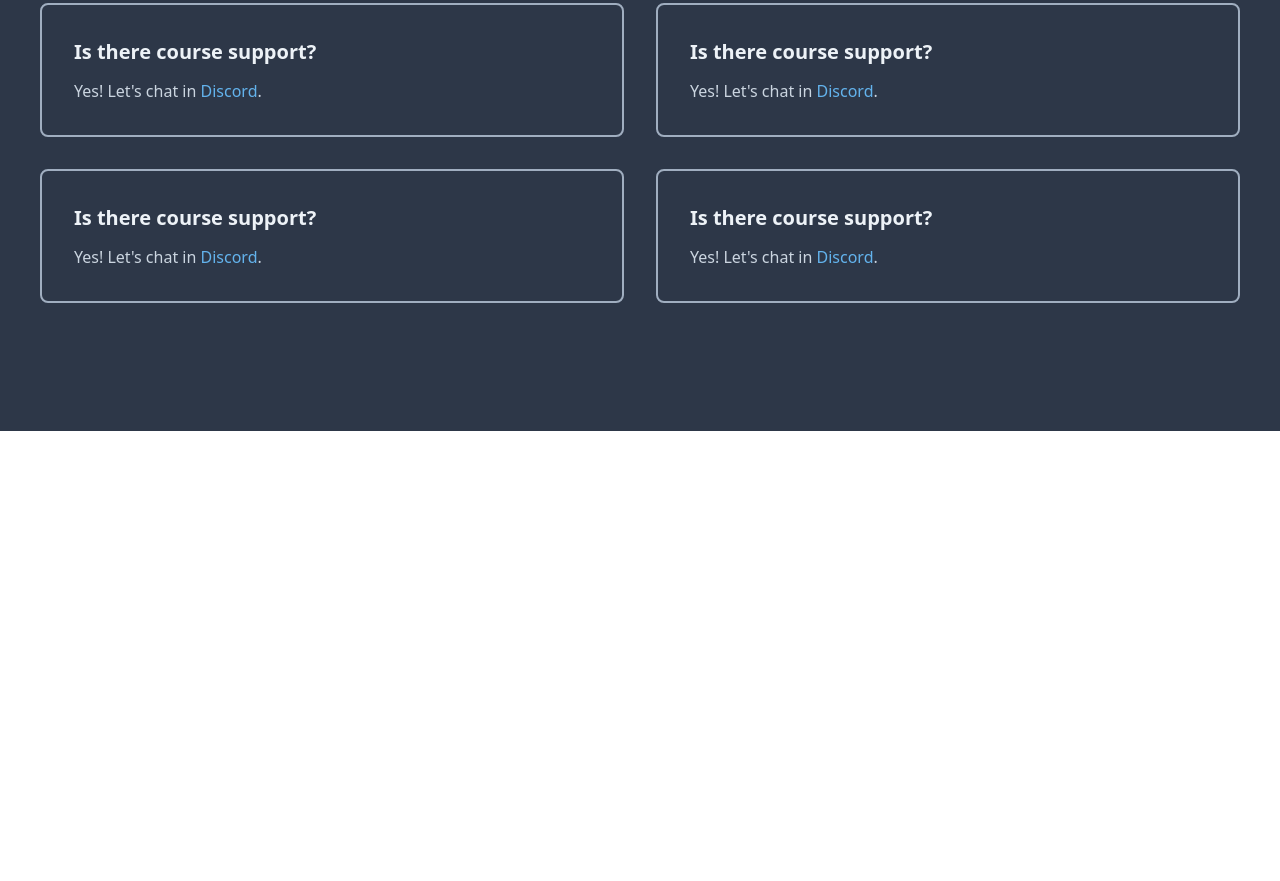
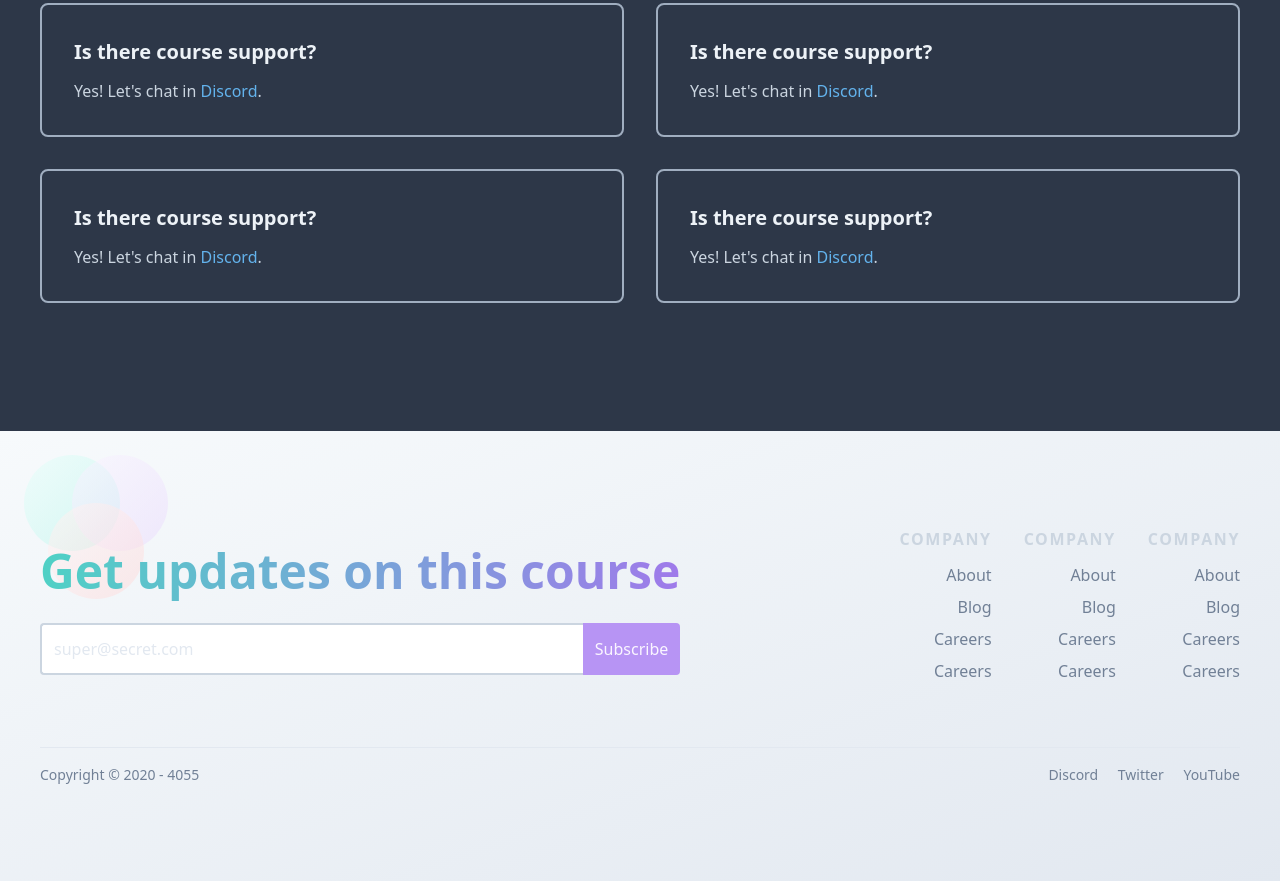
Before and after one commit to bishopTech/beginner-tailwind, a website built with Parcel: page src/index.html in a window 1280 px wide. Shown: the part 5055-5936 px from the top of the page. Before the commit the page ends 5486 px from the top, so only its background shows below. Built offline with nearby package versions, Linux system fonts and the light colour scheme.

Commit message:
completed footer

```diff
--- a/src/index.html
+++ b/src/index.html
@@ -426,6 +426,73 @@
     <!-- footer / newsletter -->
     <!-- === === === === === === === === === === === -->
 
+    <div class="relative py-24 text-gray-600 bg-gradient-to-br from-gray-100 to-gray-300">
+
+      <!-- circles -->
+      <div class="absolute top-0 left-0 transform translate-x-6 translate-y-6">
+        <div class="absolute w-24 h-24 rounded-full opacity-50 bg-gradient-to-br from-teal-100 to-teal-200"></div>
+        <div class="absolute w-24 h-24 ml-12 rounded-full opacity-50 bg-gradient-to-br from-purple-100 to-purple-200">
+        </div>
+        <div class="absolute w-24 h-24 mt-12 ml-6 rounded-full opacity-50 bg-gradient-to-br from-red-100 to-red-200">
+        </div>
+      </div>
+
+      <div class="container relative px-10 mx-auto">
+
+        <!-- top footer -->
+        <div class="justify-between space-y-12 lg:flex lg:space-y-0">
+          <!-- newsletter -->
+          <div class="flex flex-col justify-center">
+            <h4
+              class="mb-4 text-2xl font-bold text-transparent lg:text-5xl bg-clip-text bg-gradient-to-r from-teal-400 to-purple-500">
+              Get updates on this course</h4>
+            <form action="" method="POST" class="flex">
+              <input type="email" name="email" placeholder="super@secret.com"
+                class="w-full p-3 placeholder-gray-300 border-2 border-r-0 border-gray-400 rounded-l outline-none focus:border-purple-400" />
+              <button class="p-3 text-purple-100 bg-purple-400 rounded-r">Subscribe</button>
+            </form>
+          </div>
+          <!-- links -->
+          <div class="space-y-8 text-center lg:text-right md:flex md:justify-center md:space-x-8 md:space-y-0">
+            <div class="space-y-2">
+              <p class="mb-3 font-bold tracking-widest text-gray-400 uppercase">Company</p>
+              <a href="#" class="block hover:text-gray-800 hover:underline">About</a>
+              <a href="#" class="block hover:text-gray-800 hover:underline">Blog</a>
+              <a href="#" class="block hover:text-gray-800 hover:underline">Careers</a>
+              <a href="#" class="block hover:text-gray-800 hover:underline">Careers</a>
+            </div>
+            <div class="space-y-2">
+              <p class="mb-3 font-bold tracking-widest text-gray-400 uppercase">Company</p>
+              <a href="#" class="block hover:text-gray-800 hover:underline">About</a>
+              <a href="#" class="block hover:text-gray-800 hover:underline">Blog</a>
+              <a href="#" class="block hover:text-gray-800 hover:underline">Careers</a>
+              <a href="#" class="block hover:text-gray-800 hover:underline">Careers</a>
+            </div>
+            <div class="space-y-2">
+              <p class="mb-3 font-bold tracking-widest text-gray-400 uppercase">Company</p>
+              <a href="#" class="block hover:text-gray-800 hover:underline">About</a>
+              <a href="#" class="block hover:text-gray-800 hover:underline">Blog</a>
+              <a href="#" class="block hover:text-gray-800 hover:underline">Careers</a>
+              <a href="#" class="block hover:text-gray-800 hover:underline">Careers</a>
+            </div>
+          </div>
+        </div>
+
+        <!-- bottom footer -->
+        <div
+          class="justify-between pt-4 mt-16 space-y-4 text-sm text-center border-t border-gray-300 md:flex md:text-left md:space-y-0">
+          <!-- copyright -->
+          <div>Copyright &copy; 2020 - 4055</div>
+          <!-- links -->
+          <div class="space-x-4">
+            <a href="#">Discord</a>
+            <a href="https://twitter.com/chrisoncode">Twitter</a>
+            <a href="#">YouTube</a>
+          </div>
+        </div>
+
+      </div>
+    </div>
 
 
 
```
